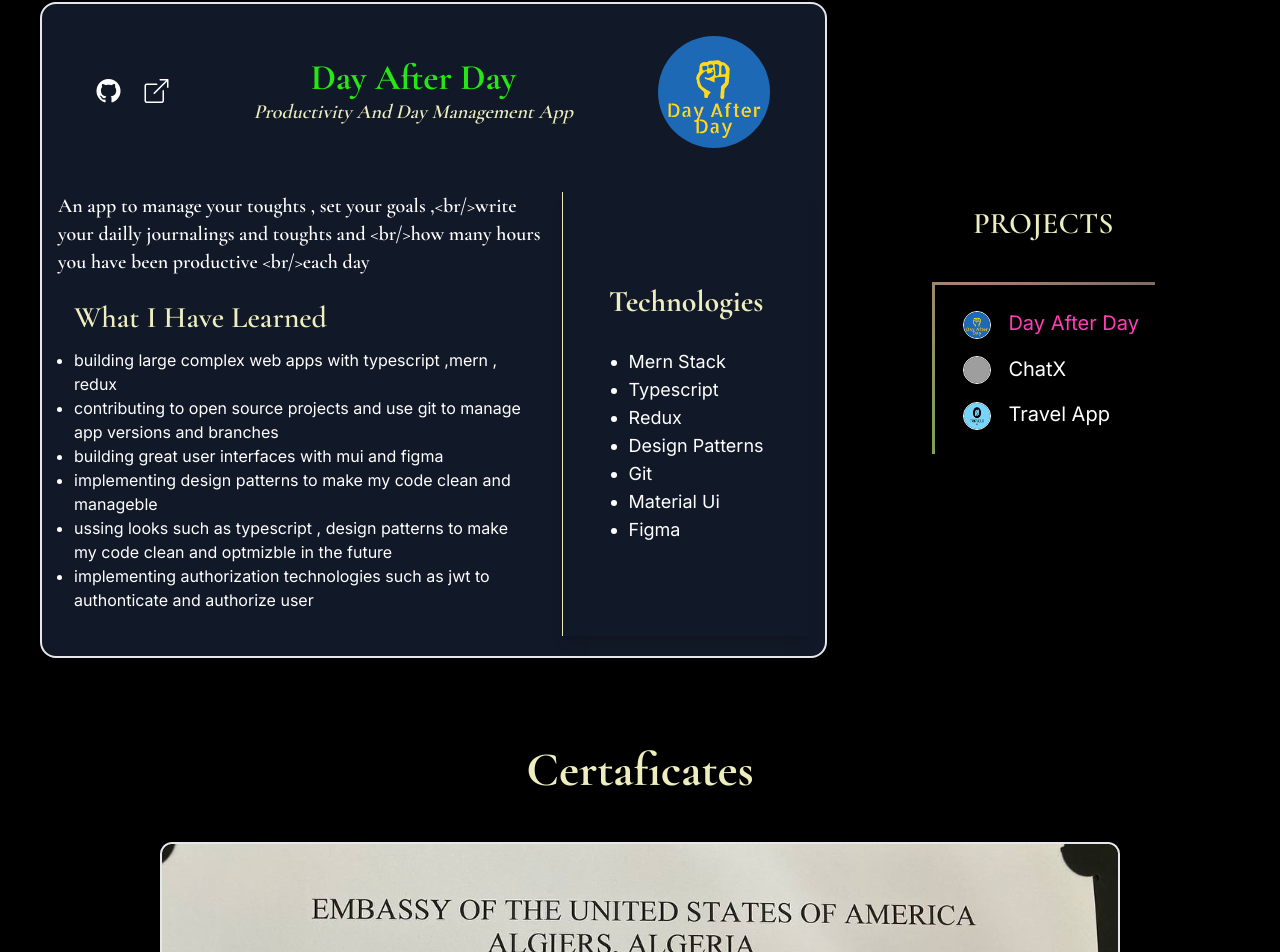
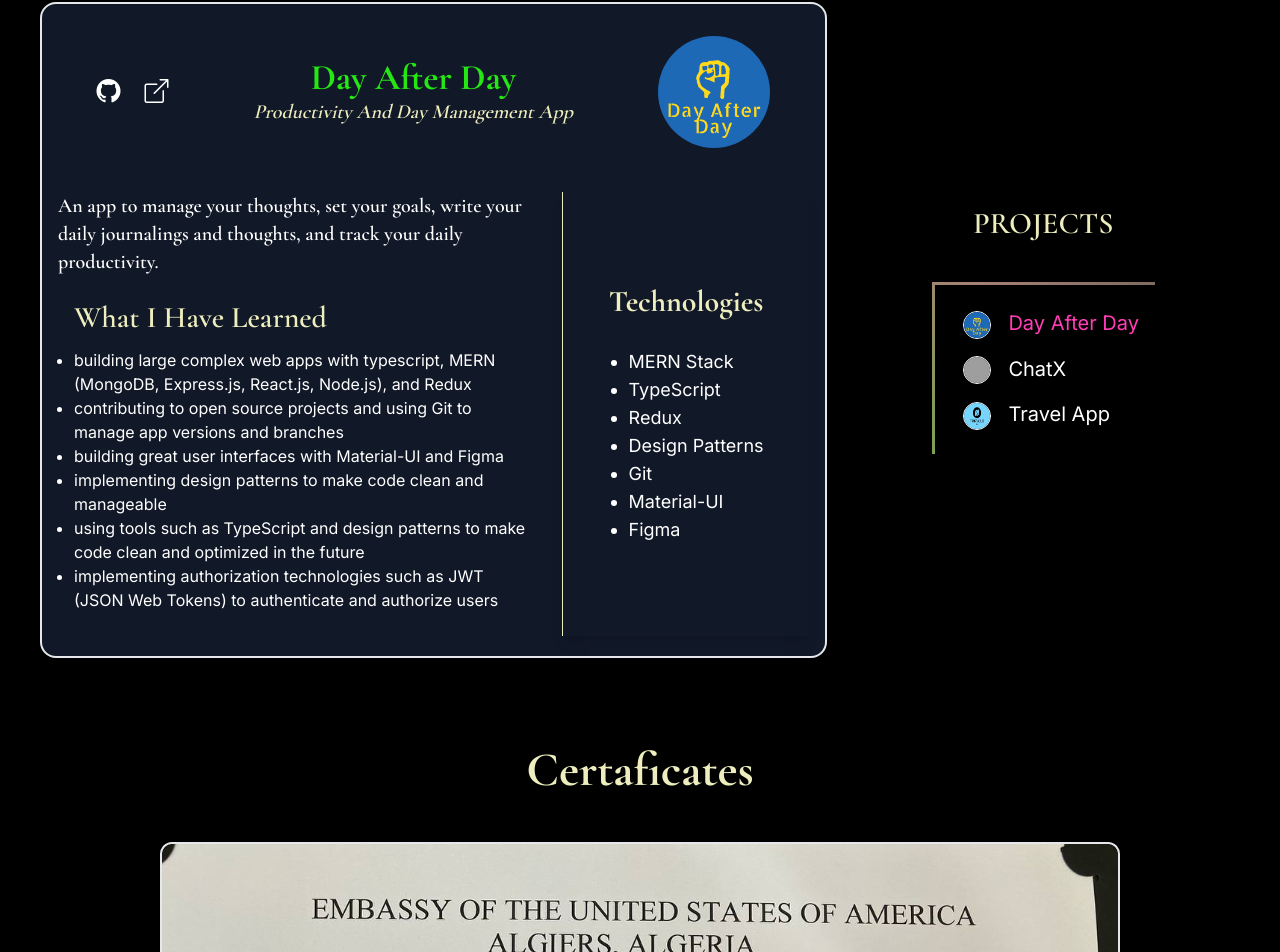
Before and after one commit to abderehmen02/MyPortfolio, a Next.js app: page / in a window 1280 px wide. Shown: the part 2202-3154 px from the top of the page. Built offline with nearby package versions, Linux system fonts and the light colour scheme; grey boxes are pictures that could not be loaded.

Commit message:
modifying personal projects

```diff
--- a/src/constants/personalProjects.ts
+++ b/src/constants/personalProjects.ts
@@ -10,31 +10,49 @@
 }
 
 
-export const personalProjects : personalProjectType[] =[{
-    name : 'Day After Day' ,
-    github  : "https://github.com/abderehmen02/Day-After-Day" ,
-    whatIHaveLearned : ["building large complex web apps with typescript ,mern , redux " , "contributing to open source projects and use git to manage app versions and branches" , "building great user interfaces with mui  and figma " , "implementing design patterns to make my code clean and manageble"  , "ussing looks such as typescript , design patterns to make my code clean and optmizble in the future" , "implementing authorization technologies such as jwt to authonticate and authorize user" ] ,
-    link : "https://marvelous-pie-441c92.netlify.app/"  ,
-    ShortDescreption : " Productivity and day management app"    ,
-    LongDescreption : "An app to manage your toughts , set your goals ,<br/>write your dailly journalings and toughts and <br/>how many hours you have been productive <br/>each day    " ,
-    logo : '/dayAfterDayLogo.png' ,
-    technologies : [ "mern stack" , "typescript"    , "redux"  , "design patterns"  , "git"  , "material ui"  , "figma"   ]
-} , {
-    name : "ChatX" ,
-    logo : "/ChatXLogo.ico" ,
-    github  : "https://github.com/abderehmen02/Chat-X"  ,
-    link : "https://stellular-genie-c77a7c.netlify.app/" ,
-    whatIHaveLearned : ["building complex web app ussing firebase as a database"  , "working with material ui and figma to build an outstanding ui and ux"  ] ,
-    ShortDescreption :" a chat app similar to instagram"  ,
-    LongDescreption : "a social media app where you can see your friend s posts , write comments , like posts , search for members and follow other people    "  ,
-    technologies : ["firebase" , "react js" , "material ui  "  , "material ui"  , "figma" ] ,
-}  , {
-    logo : "travelWX.png"  ,
-    name : "Travel App"  ,
-    ShortDescreption : "an app that make travel easier for you " ,
-    LongDescreption : "a web app where you can explore diffrent hotels in any city and see the hotel review and what other people are saying about this hotel , you can also see the weather in any city you want and explore the map    " ,
-    github : "https://github.com/abderehmen02/Travel" ,
-    link : "https://clinquant-queijadas-3a54ea.netlify.app/"  ,
-    whatIHaveLearned : [ "integrating third party api to my app "] ,
-    technologies : ["git"   , "third party api" , "react JS"  , "material ui"  , "figma "]
-}]
+export const personalProjects: personalProjectType[] = [
+    {
+      name: 'Day After Day',
+      github: 'https://github.com/abderehmen02/Day-After-Day',
+      whatIHaveLearned: [
+        'building large complex web apps with typescript, MERN (MongoDB, Express.js, React.js, Node.js), and Redux',
+        'contributing to open source projects and using Git to manage app versions and branches',
+        'building great user interfaces with Material-UI and Figma',
+        'implementing design patterns to make code clean and manageable',
+        'using tools such as TypeScript and design patterns to make code clean and optimized in the future',
+        'implementing authorization technologies such as JWT (JSON Web Tokens) to authenticate and authorize users'
+      ],
+      link: 'https://marvelous-pie-441c92.netlify.app/',
+      ShortDescreption: 'Productivity and day management app',
+      LongDescreption: 'An app to manage your thoughts, set your goals, write your daily journalings and thoughts, and track your daily productivity.',
+      logo: '/dayAfterDayLogo.png',
+      technologies: ['MERN stack', 'TypeScript', 'Redux', 'Design patterns', 'Git', 'Material-UI', 'Figma']
+    },
+    {
+      name: 'ChatX',
+      logo: '/ChatXLogo.ico',
+      github: 'https://github.com/abderehmen02/Chat-X',
+      link: 'https://stellular-genie-c77a7c.netlify.app/',
+      whatIHaveLearned: [
+        'building complex web apps using Firebase as a database',
+        'working with Material-UI and Figma to build an outstanding UI and UX',
+        'using React Context API to manage state'
+      ],
+      ShortDescreption: 'A chat app similar to Instagram',
+      LongDescreption: 'A social media app where you can see your friends\' posts, write comments, like posts, search for members, and follow other people.',
+      technologies: ['Firebase', 'React.js', 'Material-UI', 'Figma']
+    },
+    {
+      logo: 'travelWX.png',
+      name: 'Travel App',
+      ShortDescreption: 'An app that makes travel easier for you',
+      LongDescreption: 'A web app where you can explore different hotels in any city, see hotel reviews, and what other people are saying about them. You can also check the weather in any city and explore the map.',
+      github: 'https://github.com/abderehmen02/Travel',
+      link: 'https://clinquant-queijadas-3a54ea.netlify.app/',
+      whatIHaveLearned: [
+        'integrating third-party APIs into my app',
+        'working with Figma and Material-UI to build an elegant design'
+      ],
+      technologies: ['Git', 'Third-party API', 'React.js', 'Material-UI', 'Figma']
+    }
+  ];
```
